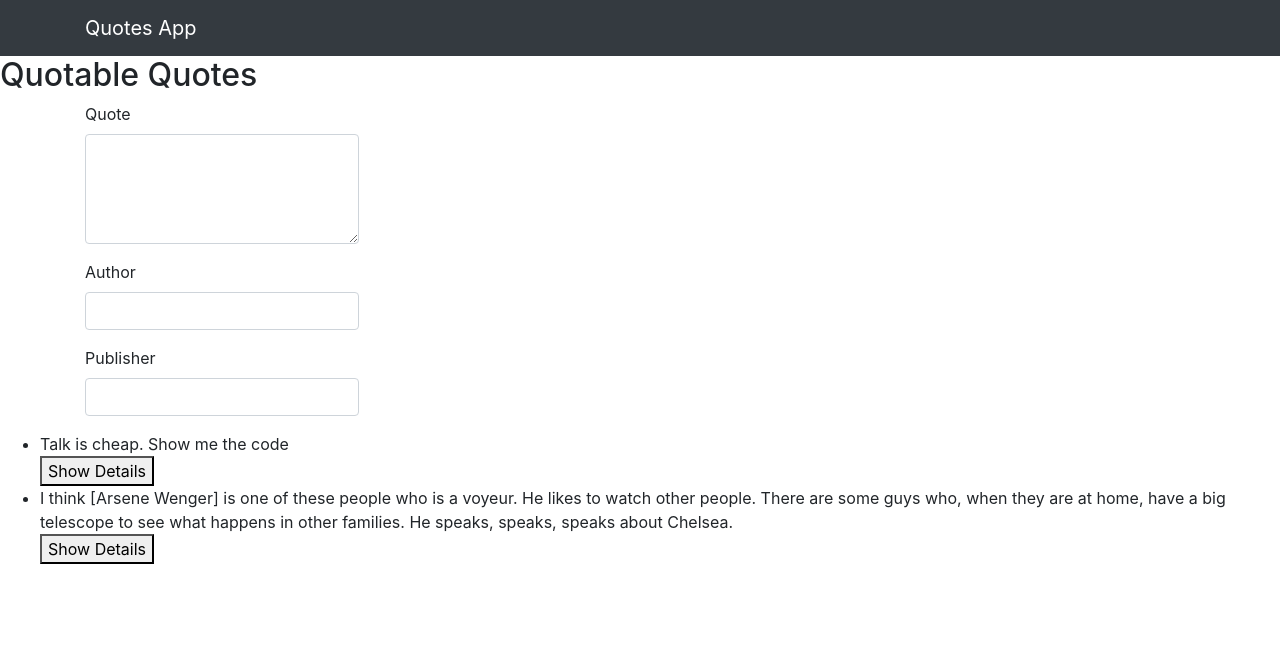
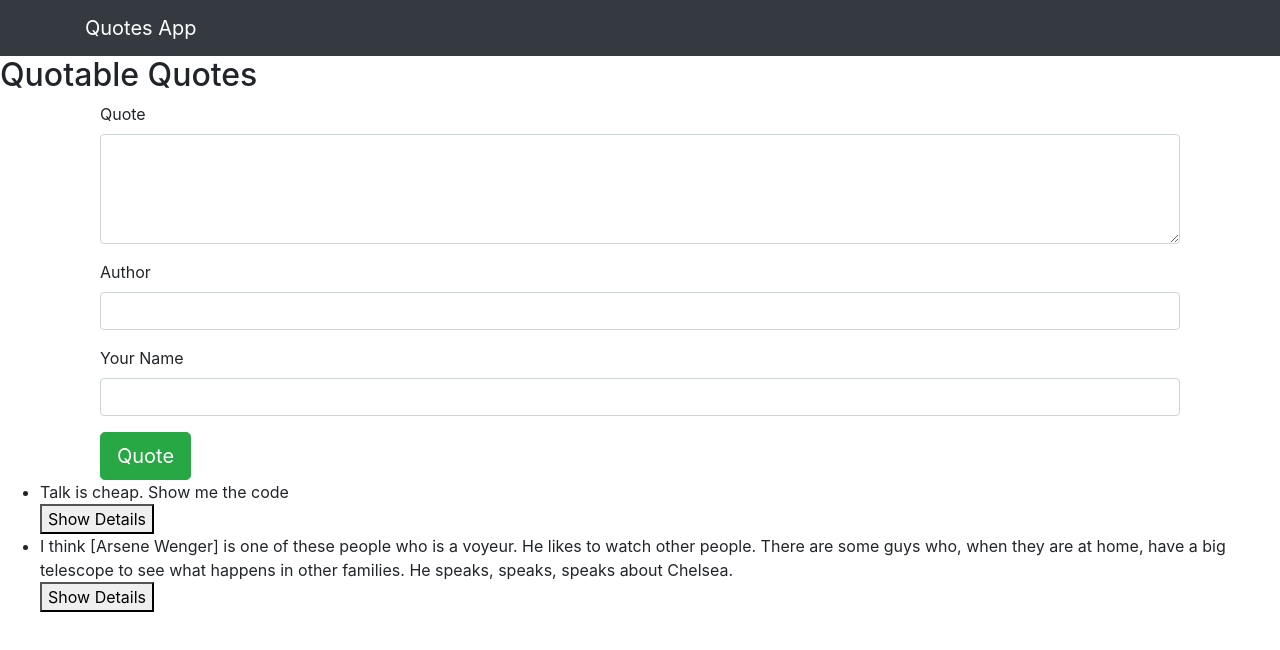
Before and after one commit to TonyKioko/Quotes_App, an Angular app in the folder QuotesApp/: page / in a window 1280 px wide. Shown: the top 650 px of the page. Built offline with nearby package versions, Linux system fonts and the light colour scheme.

Commit message:
add alert message for required form inputs

```diff
--- a/QuotesApp/src/app/app.module.ts
+++ b/QuotesApp/src/app/app.module.ts
@@ -1,5 +1,6 @@
 import { BrowserModule } from '@angular/platform-browser';
 import { NgModule } from '@angular/core';
+import {FormsModule} from '@angular/forms';
 
 import { AppComponent } from './app.component';
 import { NavbarComponent } from './navbar/navbar.component';
@@ -16,7 +17,8 @@ import { QuoteFormComponent } from './quote-form/quote-form.component';
     QuoteFormComponent
   ],
   imports: [
-    BrowserModule
+    BrowserModule,
+    FormsModule
   ],
   providers: [],
   bootstrap: [AppComponent]
--- a/QuotesApp/src/app/quote-form/quote-form.component.html
+++ b/QuotesApp/src/app/quote-form/quote-form.component.html
@@ -1,24 +1,40 @@
 <div class="container-fluid">
     <div class="row">
+      <div class="col-md-12">
         <form>
           <div class="form-group">
 
               <label for="quote">Quote</label>
-              <textarea class="form-control" id="quote" rows="4" required></textarea>
+              <textarea class="form-control" id="quote" [(ngModel)]="newQuote.quote" name="quote" #quote="ngModel" rows="4" required></textarea>
+              <div [hidden]="quote.valid || quote.pristine" class="alert alert-danger">
+                    <p> Quote is Required</p>
+
+                </div>
 
           </div>
             <div class="form-group">
 
                 <label for="author">Author</label>
-                <input type="text" required class="form-control" id="author">
+                <input type="text" required class="form-control" id="author" [(ngModel)]="newQuote.author" name="author" #author="ngModel">
+                <div [hidden]="author.valid || author.pristine" class="alert alert-danger">
+                      <p> Quote is Required</p>
+
+                  </div>
 
             </div>
 
             <div class="form-group">
-                <label for="publisher">Publisher</label>
-                <input type='text' id="publisher" class="form-control" required>
+                <label for="publisher">Your Name</label>
+                <input type='text' id="publisher" class="form-control" [(ngModel)]="newQuote.publisher" name="publisher" #publisher="ngModel" required>
+                <div [hidden]="publisher.valid || publisher.pristine" class="alert alert-danger">
+                      <p> Publisher Name is Required</p>
+
+                  </div>
 
             </div>
+            <button type="submit" class="btn btn-success btn-lg">Quote</button>
         </form>
+      </div>
+
     </div>
 </div>
--- a/QuotesApp/src/app/quote-form/quote-form.component.ts
+++ b/QuotesApp/src/app/quote-form/quote-form.component.ts
@@ -1,4 +1,5 @@
 import { Component, OnInit } from '@angular/core';
+import { Quote } from '../quote';
 
 @Component({
   selector: 'app-quote-form',
@@ -6,7 +7,7 @@ import { Component, OnInit } from '@angular/core';
   styleUrls: ['./quote-form.component.css']
 })
 export class QuoteFormComponent implements OnInit {
-
+  newQuote=new Quote(0,"","","")
   constructor() { }
 
   ngOnInit() {
```
